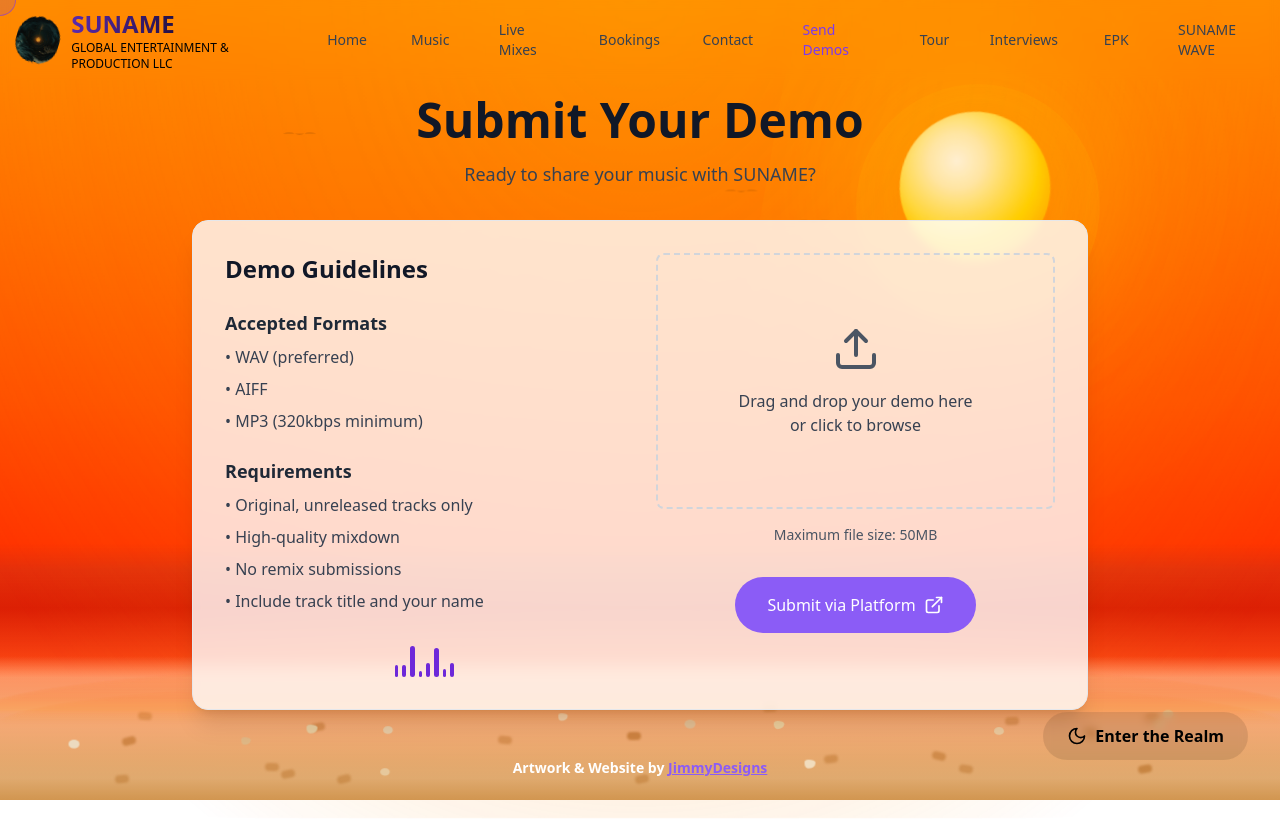
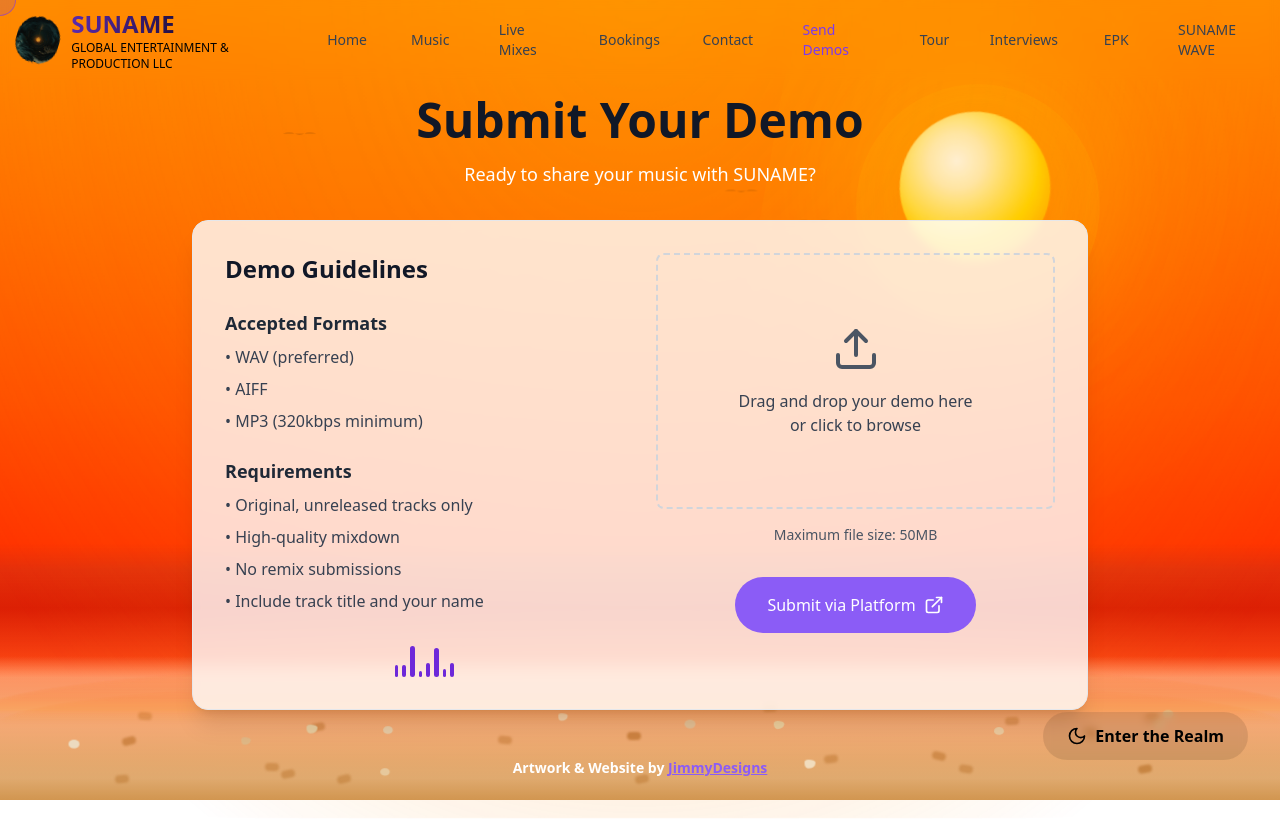
Before and after one commit to TufailKhanDeveloper/Suname-Music, a React (Vite) app: page /demos in a window 1280 px wide. Built offline with nearby package versions, Linux system fonts and the light colour scheme.

Commit message:
Updated DemosPage.tsx

```diff
--- a/src/pages/DemosPage.tsx
+++ b/src/pages/DemosPage.tsx
@@ -60,7 +60,7 @@ const DemosPage = () => {
             Submit Your Demo
           </h1>
           <p className={`text-lg mb-8 ${
-            isDarkMode ? 'text-gray-300' : 'text-gray-700'
+            isDarkMode ? 'text-gray-300' : 'text-white'
           }`}>
             Ready to share your music with SUNAME?
           </p>
```
